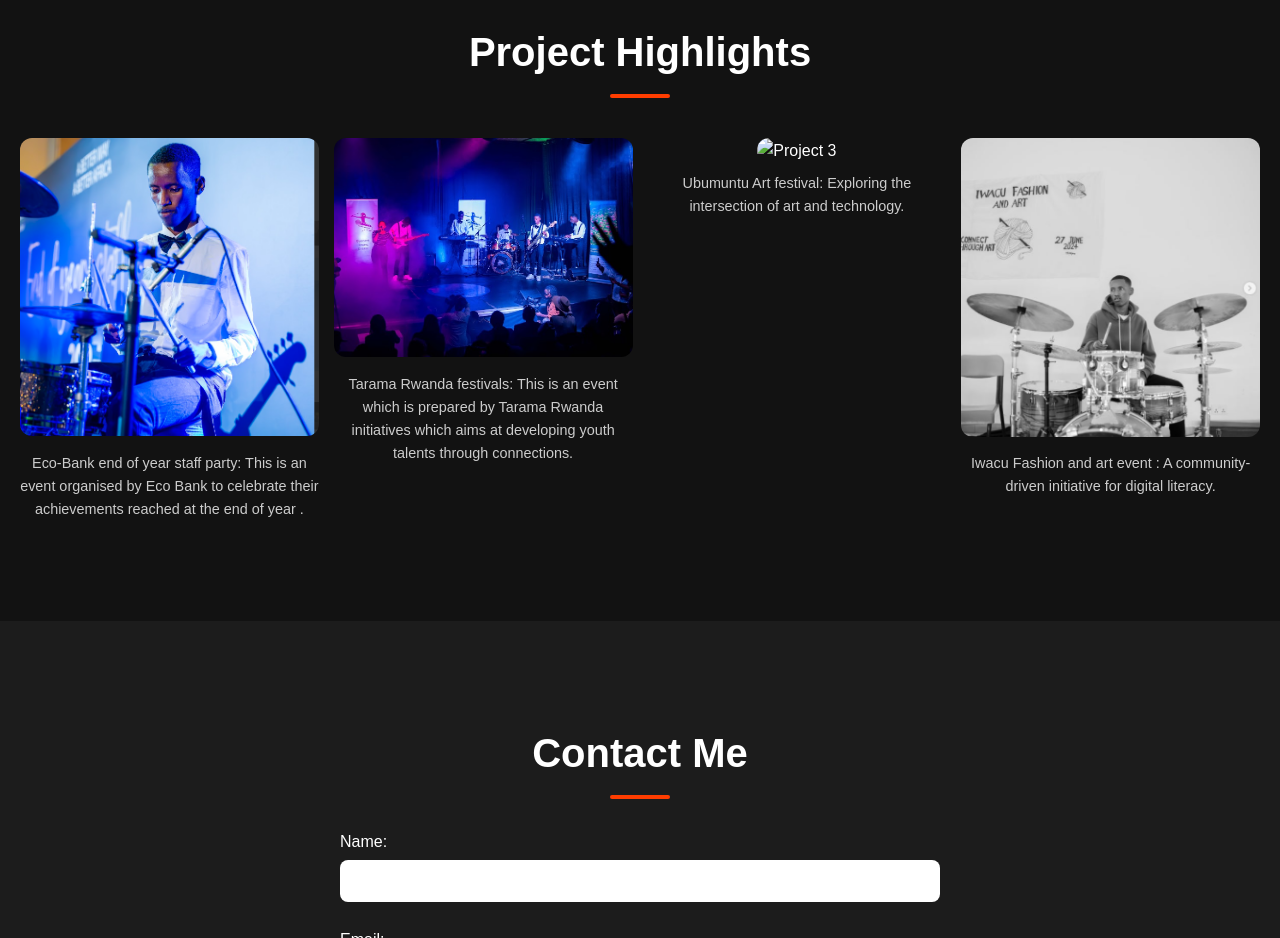
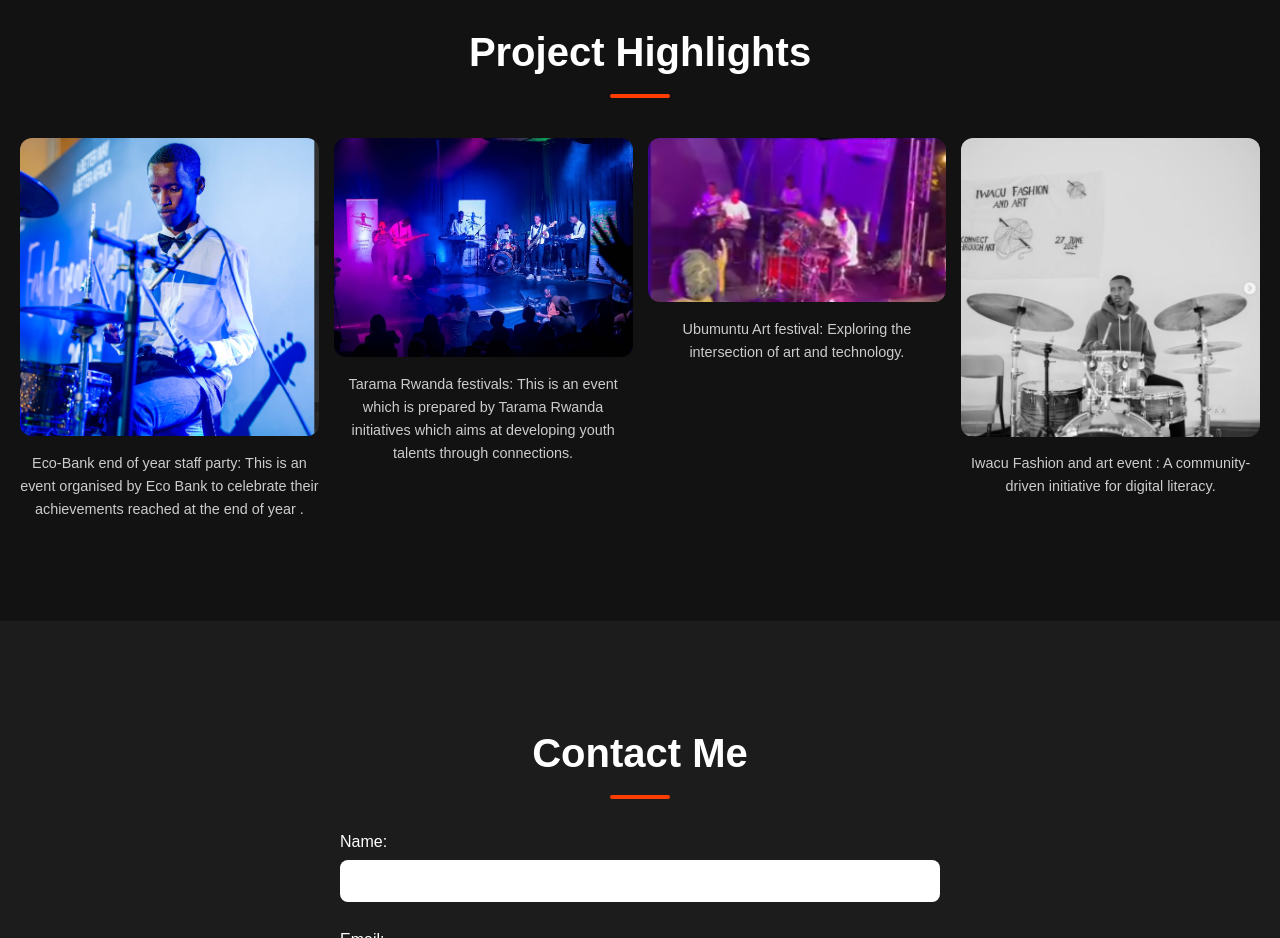
Before and after one commit to nfikirizarizo22/dior, a plain HTML site: page index.html in a window 1280 px wide. Shown: the part 1520-2458 px from the top of the page. Drawn offline with Linux system fonts and the light colour scheme.

Commit message:
Update index.html
ubumuntu

```diff
--- a/index.html
+++ b/index.html
@@ -79,7 +79,7 @@
 </p>
             </div>
             <div class="gallery-item">
-                <img src="project3.png" alt="Project 3">
+                <img src="Ubumuntu.png" alt="Project 3">
                 <p class="caption">Ubumuntu Art festival: Exploring the intersection of art and technology.</p>
             </div>
             <div class="gallery-item">
```
